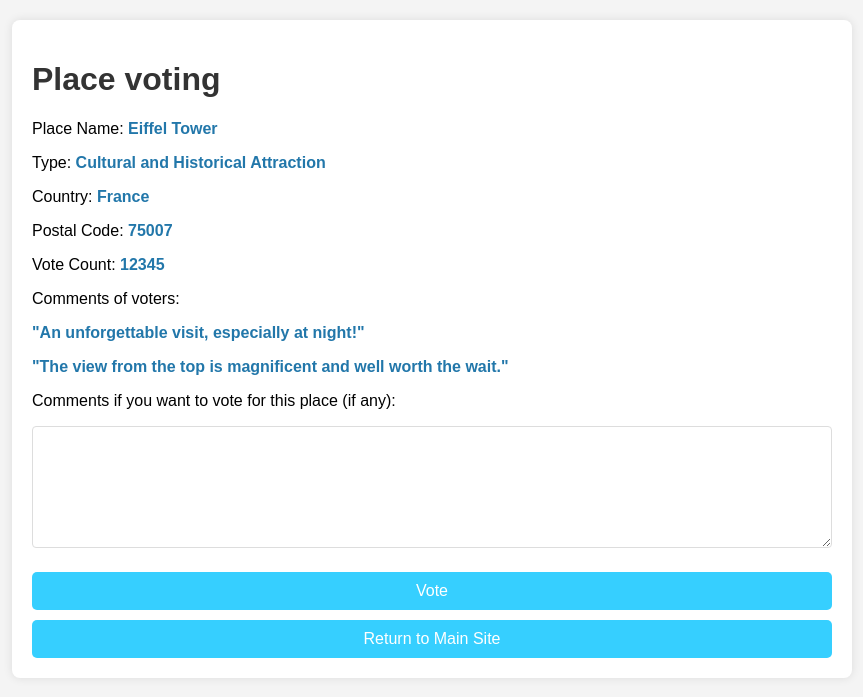
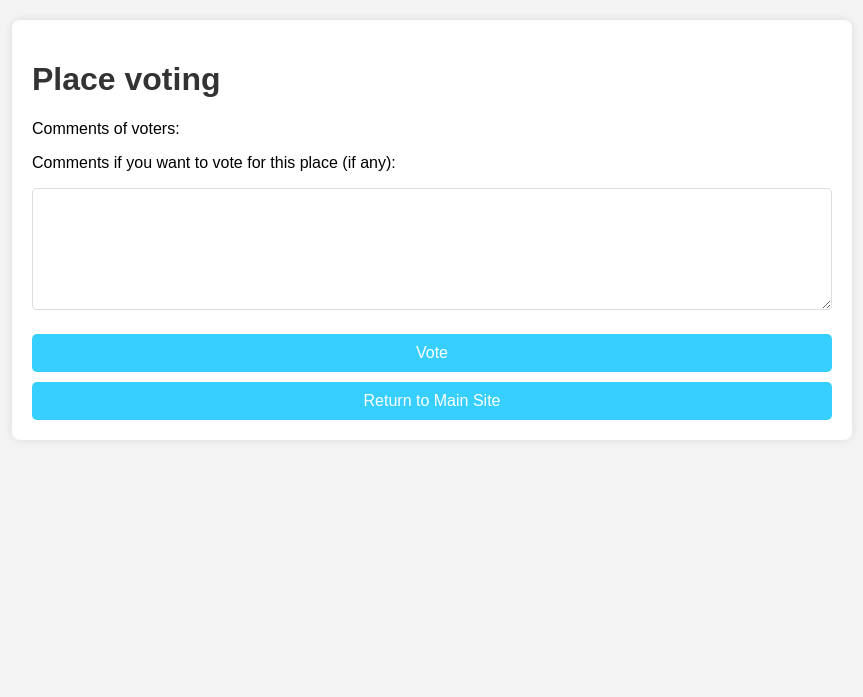
Before and after one commit to Chuxuann/programming, a Flask app: template templates/votes.html in a window 1280 px wide. Shown: the top 697 px of the page, without its empty margins (208-1071 px from the left). Run offline with Flask 3, Linux system fonts and the light colour scheme; the template is opened without the code that fills it, so the values that code supplies are empty.

Commit message:
Update votes.html

```diff
--- a/templates/votes.html
+++ b/templates/votes.html
@@ -58,19 +58,10 @@
 <div class="container">
     <h1>Place voting</h1>
     <div id="placeInfo">
-        <p>Place Name: <span class="highlight">Eiffel Tower</span></p>
-        <p>Type: <span class="highlight">Cultural and Historical Attraction</span></p>
-        <p>Country: <span class="highlight">France</span></p>
-        <p>Postal Code: <span class="highlight">75007</span></p>
-        <p>Vote Count: <span class="highlight">12345</span></p>
     </div>
     <div id="voterComments">
         <p>Comments of voters:</p>
         <div id="votersCommentsContainer">
-            <!-- Existing comments will be listed here -->
-            <p class="highlight">"An unforgettable visit, especially at night!"</p>
-            <p class="highlight">"The view from the top is magnificent and well worth the wait."</p>
-            <!-- More comments can be added dynamically -->
         </div>
     </div>
     <div id="votingSection">
@@ -78,34 +69,90 @@
         <textarea id="voterCommentInput"></textarea>
         <button onclick="submitVote()" class="button">Vote</button>
         <!-- Button to return to the main site -->
-        <button onclick="window.location.href='main_page.html';" class="button">Return to Main Site</button>
+        <button onclick="window.location.href='/tourism';" class="button">Return to Main Site</button>
     </div>
 </div>
 
+
 <script>
-// JavaScript to handle voting
+    function getAttractionNameFromURL() {
+    // 获取 URL 路径的最后一部分作为景点名称
+    const pathParts = window.location.pathname.split('/');
+    const attractionName = pathParts[pathParts.length - 1];
+    return attractionName;
+}
+
+
+// Function to fetch attraction details from the backend
+function fetchAttractionDetails() {
+    var attractionName = getAttractionNameFromURL();
+    if (!attractionName) {
+        alert('Attraction name is missing in the URL');
+        return;
+    }
+
+    fetch('/tourism/PlaceVoteInfo/' + encodeURIComponent(attractionName))
+    .then(response => response.json())
+    .then(data => {
+        if(data.error) {
+            alert('Attraction not found');
+        } else {
+            // Populate attraction details
+            document.getElementById('attractionName').textContent = data.name;
+            document.getElementById('attractionType').textContent = data.type;
+            document.getElementById('attractionCountry').textContent = data.country;
+            document.getElementById('attractionPostalCode').textContent = data.postcode;
+            document.getElementById('attractionVotes').textContent = data.votes;
+
+            // Populate comments
+            var commentsHtml = data.comments.map(comment => `<p class="comment">${comment}</p>`).join('');
+            document.getElementById('votersCommentsContainer').innerHTML = commentsHtml;
+        }
+    })
+    .catch(error => {
+        console.error('Error:', error);
+    });
+}
+
+// Function to handle the voting
 function submitVote() {
-    var comment = document.getElementById('voterCommentInput').value.trim();
-    if (comment === '') {
+    var commentInput = document.getElementById('voterCommentInput');
+    var comment = commentInput.value.trim();
+    var attractionName = getAttractionNameFromURL();
+
+    if (!comment) {
         alert('Please enter a comment before voting.');
         return;
     }
 
-    // Simulate a successful vote submission for demonstration purposes
-    var voteSubmitted = true; // This should come from the server
+    var voteData = {
+        comment: comment
+    };
 
-    if (voteSubmitted) {
-        var votersCommentsContainer = document.getElementById('votersCommentsContainer');
-        var p = document.createElement('p');
-        p.classList.add('highlight');
-        p.textContent = '"' + comment + '"';
-        votersCommentsContainer.appendChild(p);
-        document.getElementById('voterCommentInput').value = ''; // Clear the input after submitting
-        alert('Your vote has been successfully submitted!');
-    } else {
-        alert('There was a problem submitting your vote. Please try again.');
-    }
+    fetch('/tourism/PlaceVoteInfo/' + encodeURIComponent(attractionName), {
+        method: 'POST',
+        headers: {
+            'Content-Type': 'application/json',
+        },
+        body: JSON.stringify(voteData),
+    })
+    .then(response => response.json())
+    .then(data => {
+        if(data.message) {
+            alert('Vote submitted successfully');
+            commentInput.value = ''; // Clear the input
+            fetchAttractionDetails(); // Refresh the comments
+        } else {
+            alert('Error submitting vote');
+        }
+    })
+    .catch(error => {
+        console.error('Error:', error);
+    });
 }
+
+// Call this function when the page loads to fill in the details
+document.addEventListener('DOMContentLoaded', fetchAttractionDetails);
 </script>
 </body>
 </html>
```
